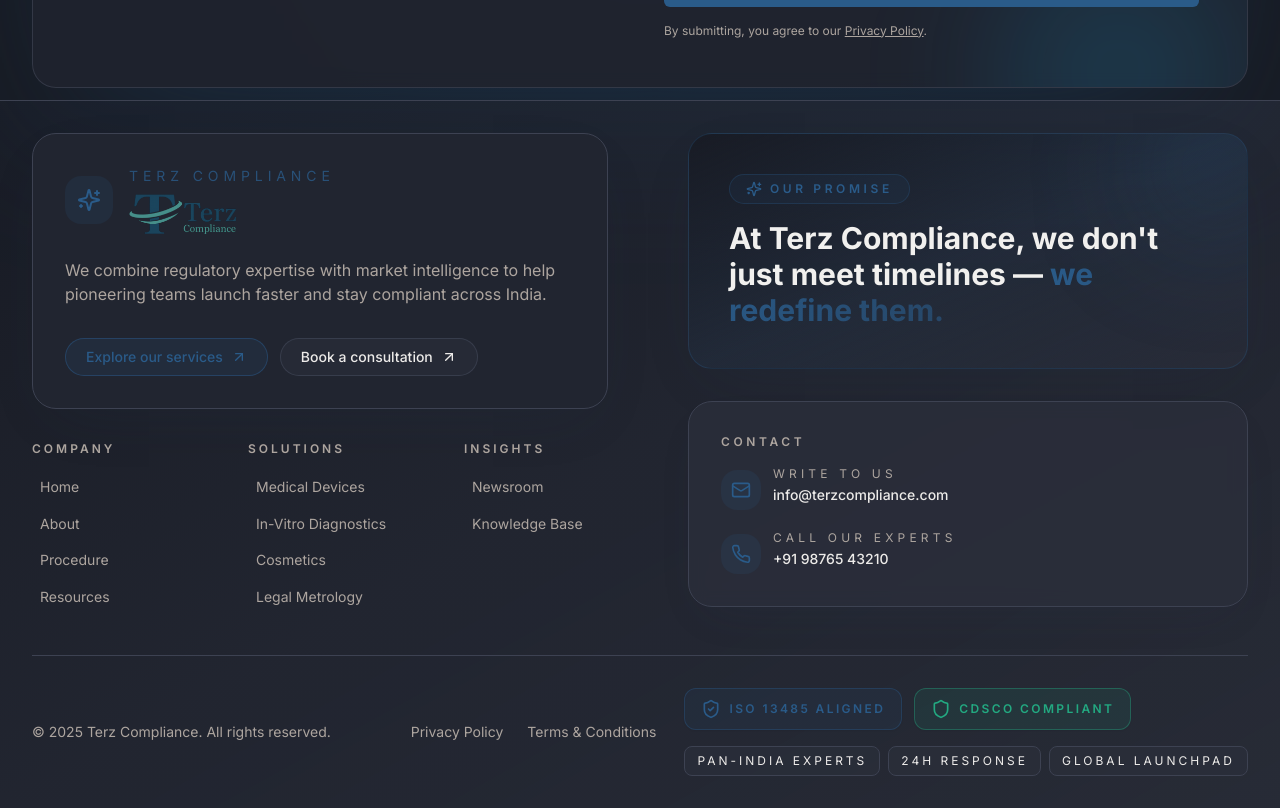
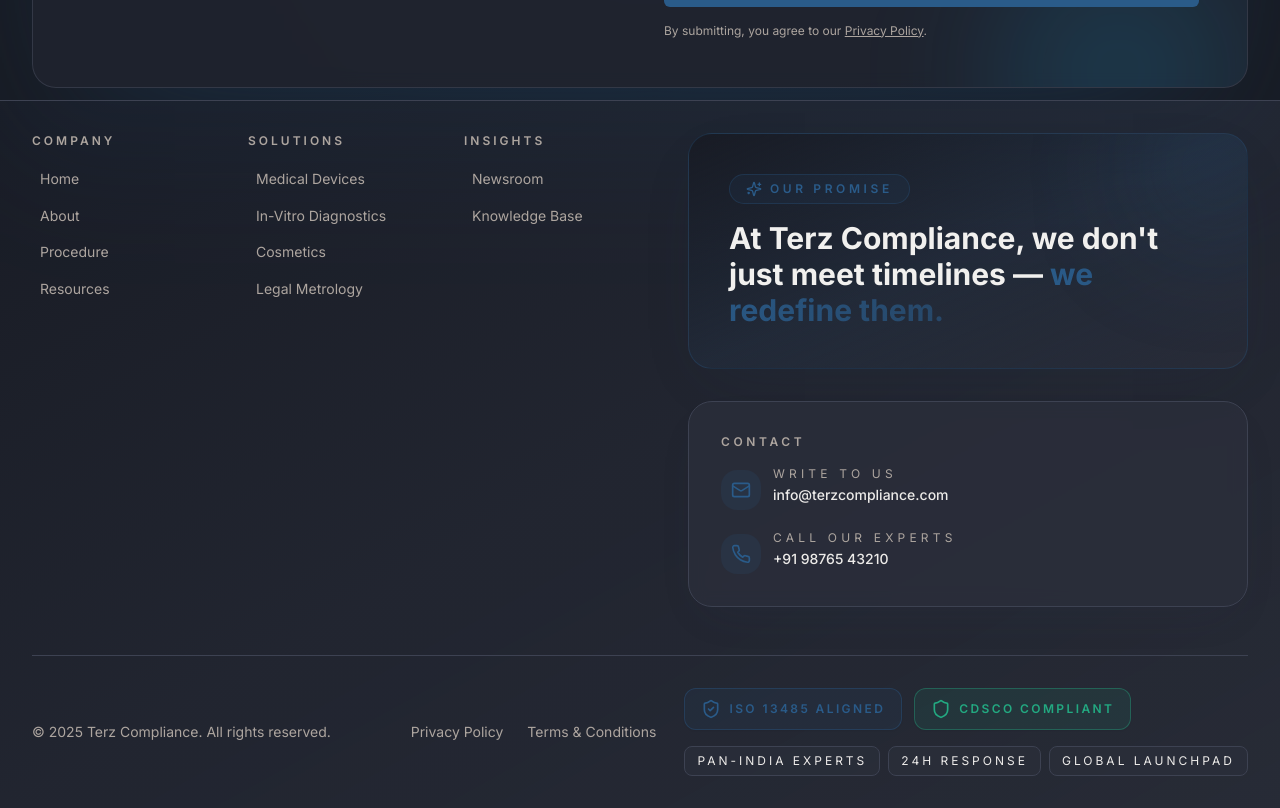
Before and after one commit to maynk07gupta/terz-launchpad-web, a React (Vite) app: page / in a window 1280 px wide. Shown: the part 5000-5808 px from the top of the page. Built offline with nearby package versions, Linux system fonts and the light colour scheme.

Commit message:
Visual edit in Lovable
Edited UI in Lovable

```diff
--- a/src/components/Footer.tsx
+++ b/src/components/Footer.tsx
@@ -1,87 +1,58 @@
 import { Link } from "react-router-dom";
 import { ArrowUpRight, Mail, Phone, Sparkles, Shield, ShieldCheck } from "lucide-react";
 import logo from "@/assets/logo.png";
-
-const companyLinks = [
-  { label: "Home", to: "/" },
-  { label: "About", to: "/about" },
-  { label: "Procedure", to: "/procedure" },
-  { label: "Resources", to: "/resources" },
-];
-
-const serviceLinks = [
-  { label: "Medical Devices", to: "/services#medical-devices" },
-  { label: "In-Vitro Diagnostics", to: "/services#ivd" },
-  { label: "Cosmetics", to: "/services#cosmetics" },
-  { label: "Legal Metrology", to: "/procedure" },
-];
-
-const insightLinks = [
-  { label: "Newsroom", to: "/resources#news" },
-  { label: "Knowledge Base", to: "/resources#guides" },
-];
-
-const contactMethods = [
-  {
+const companyLinks = [{
+  label: "Home",
+  to: "/"
+}, {
+  label: "About",
+  to: "/about"
+}, {
+  label: "Procedure",
+  to: "/procedure"
+}, {
+  label: "Resources",
+  to: "/resources"
+}];
+const serviceLinks = [{
+  label: "Medical Devices",
+  to: "/services#medical-devices"
+}, {
+  label: "In-Vitro Diagnostics",
+  to: "/services#ivd"
+}, {
+  label: "Cosmetics",
+  to: "/services#cosmetics"
+}, {
+  label: "Legal Metrology",
+  to: "/procedure"
+}];
+const insightLinks = [{
+  label: "Newsroom",
+  to: "/resources#news"
+}, {
+  label: "Knowledge Base",
+  to: "/resources#guides"
+}];
+const contactMethods = [{
   icon: Mail,
   label: "Write to us",
   value: "info@terzcompliance.com",
-    href: "mailto:info@terzcompliance.com",
-  },
-  {
+  href: "mailto:info@terzcompliance.com"
+}, {
   icon: Phone,
   label: "Call our experts",
   value: "+91 98765 43210",
-    href: "tel:+919876543210",
-  },
-];
-
+  href: "tel:+919876543210"
+}];
 const Footer = () => {
-  return (
-    <footer className="relative overflow-hidden border-t border-border bg-gradient-to-br from-background via-card to-secondary/80 text-foreground">
-      <div
-        aria-hidden
-        className="pointer-events-none absolute inset-x-0 -top-32 h-64 bg-gradient-to-b from-primary/25 via-accent/12 to-transparent opacity-70 blur-3xl"
-      />
+  return <footer className="relative overflow-hidden border-t border-border bg-gradient-to-br from-background via-card to-secondary/80 text-foreground">
+      <div aria-hidden className="pointer-events-none absolute inset-x-0 -top-32 h-64 bg-gradient-to-b from-primary/25 via-accent/12 to-transparent opacity-70 blur-3xl" />
 
       <div className="relative container mx-auto px-4 sm:px-6 lg:px-8 py-6 md:py-8">
         <div className="grid grid-cols-1 gap-8 md:gap-10 lg:grid-cols-[1.1fr,1fr]">
           <div className="space-y-6 md:space-y-8">
-            <div className="max-w-xl rounded-3xl border border-border bg-card p-5 md:p-8 shadow-[0_20px_60px_-25px_hsla(209,38%,20%,0.2)] transition-all duration-500 hover:-translate-y-2 hover:border-primary/50 hover:shadow-[0_24px_70px_-26px_hsla(209,38%,20%,0.26)]">
-              <div className="flex items-center gap-4">
-                <span className="inline-flex h-12 w-12 items-center justify-center rounded-2xl bg-primary/15 text-primary">
-                  <Sparkles className="h-6 w-6" />
-                </span>
-                <div>
-                  <p className="text-sm uppercase tracking-[0.35em] text-primary/80">
-                    Terz Compliance
-                  </p>
-                  <img src={logo} alt="Terz Compliance" className="mt-2 h-10" />
-                </div>
-              </div>
-              <p className="mt-6 text-base text-muted-foreground">
-                We combine regulatory expertise with market intelligence to help
-                pioneering teams launch faster and stay compliant across India.
-              </p>
-              <div className="mt-8 flex flex-wrap gap-3">
-                <Link
-                  to="/services"
-                  className="group inline-flex items-center gap-2 rounded-full border border-primary/50 bg-primary/15 px-5 py-2 text-sm font-medium text-primary transition-all duration-300 hover:-translate-y-1 hover:bg-primary/20 hover:text-primary-foreground"
-                >
-                  Explore our services
-                  <ArrowUpRight className="h-4 w-4 transition-transform duration-300 group-hover:translate-x-1 group-hover:-translate-y-1" />
-                </Link>
-                <a
-                  href="https://cal.com"
-                  target="_blank"
-                  rel="noreferrer"
-                  className="inline-flex items-center gap-2 rounded-full border border-border/80 bg-secondary/60 px-5 py-2 text-sm font-medium text-foreground transition-all duration-300 hover:-translate-y-1 hover:border-primary/40 hover:text-primary"
-                >
-                  Book a consultation
-                  <ArrowUpRight className="h-4 w-4" />
-                </a>
-              </div>
-            </div>
+
 
             <div className="grid grid-cols-1 gap-8 text-sm sm:grid-cols-2 md:grid-cols-3">
               <div>
@@ -89,17 +60,12 @@ const Footer = () => {
                   Company
                 </h3>
                 <ul className="mt-4 space-y-3">
-                  {companyLinks.map((link) => (
-                    <li key={link.to}>
-                      <Link
-                        to={link.to}
-                        className="group inline-flex items-center gap-2 text-muted-foreground transition-all duration-300 hover:text-primary"
-                      >
+                  {companyLinks.map(link => <li key={link.to}>
+                      <Link to={link.to} className="group inline-flex items-center gap-2 text-muted-foreground transition-all duration-300 hover:text-primary">
                         <span className="h-px w-0 bg-primary transition-all duration-300 group-hover:w-4" />
                         {link.label}
                       </Link>
-                    </li>
-                  ))}
+                    </li>)}
                 </ul>
               </div>
 
@@ -108,17 +74,12 @@ const Footer = () => {
                   Solutions
                 </h3>
                 <ul className="mt-4 space-y-3">
-                  {serviceLinks.map((link) => (
-                    <li key={link.to}>
-                      <Link
-                        to={link.to}
-                        className="group inline-flex items-center gap-2 text-muted-foreground transition-all duration-300 hover:text-primary"
-                      >
+                  {serviceLinks.map(link => <li key={link.to}>
+                      <Link to={link.to} className="group inline-flex items-center gap-2 text-muted-foreground transition-all duration-300 hover:text-primary">
                         <span className="h-px w-0 bg-primary transition-all duration-300 group-hover:w-4" />
                         {link.label}
                       </Link>
-                    </li>
-                  ))}
+                    </li>)}
                 </ul>
               </div>
 
@@ -127,17 +88,12 @@ const Footer = () => {
                   Insights
                 </h3>
                 <ul className="mt-4 space-y-3">
-                  {insightLinks.map((link) => (
-                    <li key={link.to}>
-                      <Link
-                        to={link.to}
-                        className="group inline-flex items-center gap-2 text-muted-foreground transition-all duration-300 hover:text-primary"
-                      >
+                  {insightLinks.map(link => <li key={link.to}>
+                      <Link to={link.to} className="group inline-flex items-center gap-2 text-muted-foreground transition-all duration-300 hover:text-primary">
                         <span className="h-px w-0 bg-primary transition-all duration-300 group-hover:w-4" />
                         {link.label}
                       </Link>
-                    </li>
-                  ))}
+                    </li>)}
                 </ul>
               </div>
             </div>
@@ -145,10 +101,7 @@ const Footer = () => {
 
           <div className="space-y-6 md:space-y-8">
             <div className="relative overflow-hidden rounded-3xl border border-primary/30 bg-gradient-to-br from-primary/18 via-primary/10 to-secondary/60 p-8 md:p-10 shadow-[0_20px_60px_-25px_hsla(209,38%,20%,0.22)] transition-all duration-500 hover:-translate-y-2 hover:border-primary/50 hover:shadow-[0_26px_76px_-28px_hsla(209,38%,20%,0.3)]">
-              <div
-                aria-hidden
-                className="pointer-events-none absolute -right-8 -top-8 h-32 w-32 rounded-full bg-primary/25 blur-3xl"
-              />
+              <div aria-hidden className="pointer-events-none absolute -right-8 -top-8 h-32 w-32 rounded-full bg-primary/25 blur-3xl" />
               <div className="relative">
                 <div className="mb-4 inline-flex items-center gap-2 rounded-full border border-primary/30 bg-primary/10 px-4 py-1.5">
                   <Sparkles className="h-4 w-4 text-primary" />
@@ -170,8 +123,12 @@ const Footer = () => {
                 Contact
               </h3>
               <ul className="mt-4 space-y-5">
-                {contactMethods.map(({ icon: Icon, label, value, href }) => (
-                  <li key={value} className="group flex items-start gap-3">
+                {contactMethods.map(({
+                icon: Icon,
+                label,
+                value,
+                href
+              }) => <li key={value} className="group flex items-start gap-3">
                     <span className="mt-1 inline-flex h-10 w-10 items-center justify-center rounded-2xl bg-primary/15 text-primary transition-transform duration-300 group-hover:-translate-y-1">
                       <Icon className="h-5 w-5" />
                     </span>
@@ -179,15 +136,11 @@ const Footer = () => {
                       <p className="text-xs uppercase tracking-[0.35em] text-muted-foreground">
                         {label}
                       </p>
-                      <a
-                        href={href}
-                        className="text-sm font-medium text-foreground transition-all duration-300 hover:text-primary"
-                      >
+                      <a href={href} className="text-sm font-medium text-foreground transition-all duration-300 hover:text-primary">
                         {value}
                       </a>
                     </div>
-                  </li>
-                ))}
+                  </li>)}
               </ul>
             </div>
           </div>
@@ -199,16 +152,10 @@ const Footer = () => {
               © {new Date().getFullYear()} Terz Compliance. All rights reserved.
             </p>
             <div className="flex flex-wrap gap-6">
-              <Link
-                to="/privacy"
-                className="transition-colors duration-300 hover:text-primary"
-              >
+              <Link to="/privacy" className="transition-colors duration-300 hover:text-primary">
                 Privacy Policy
               </Link>
-              <Link
-                to="/terms"
-                className="transition-colors duration-300 hover:text-primary"
-              >
+              <Link to="/terms" className="transition-colors duration-300 hover:text-primary">
                 Terms & Conditions
               </Link>
             </div>
@@ -249,19 +196,13 @@ const Footer = () => {
             Save time on mobile—tap below to reach us instantly.
           </p>
           <div className="mt-4 grid grid-cols-2 gap-3">
-            <a
-              href="tel:+919876543210"
-              className="flex flex-col items-center justify-center gap-1 rounded-2xl border border-border bg-secondary/80 px-3 py-4 text-foreground transition-transform duration-300 hover:-translate-y-1 hover:border-primary/40"
-            >
+            <a href="tel:+919876543210" className="flex flex-col items-center justify-center gap-1 rounded-2xl border border-border bg-secondary/80 px-3 py-4 text-foreground transition-transform duration-300 hover:-translate-y-1 hover:border-primary/40">
               <Phone className="h-5 w-5" />
               <span className="text-xs font-semibold uppercase tracking-[0.2em]">
                 Call
               </span>
             </a>
-            <a
-              href="mailto:info@terzcompliance.com"
-              className="flex flex-col items-center justify-center gap-1 rounded-2xl border border-border bg-secondary/80 px-3 py-4 text-foreground transition-transform duration-300 hover:-translate-y-1 hover:border-primary/40"
-            >
+            <a href="mailto:info@terzcompliance.com" className="flex flex-col items-center justify-center gap-1 rounded-2xl border border-border bg-secondary/80 px-3 py-4 text-foreground transition-transform duration-300 hover:-translate-y-1 hover:border-primary/40">
               <Mail className="h-5 w-5" />
               <span className="text-xs font-semibold uppercase tracking-[0.2em]">
                 Email
@@ -270,8 +211,6 @@ const Footer = () => {
           </div>
         </div>
       </div>
-    </footer>
-  );
+    </footer>;
 };
-
 export default Footer;
```
Lines whose indentation alone changed are shown as unchanged.
